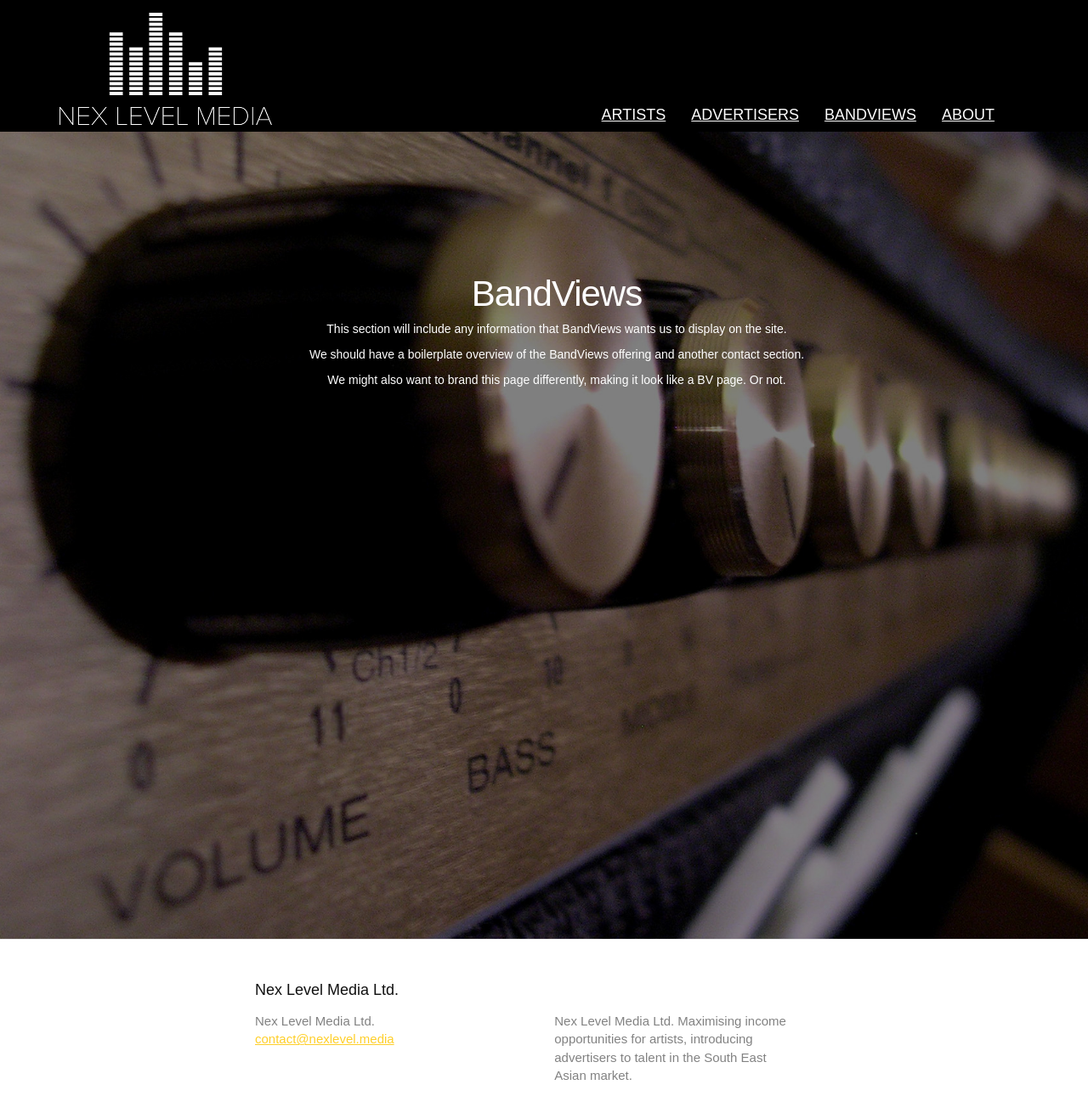
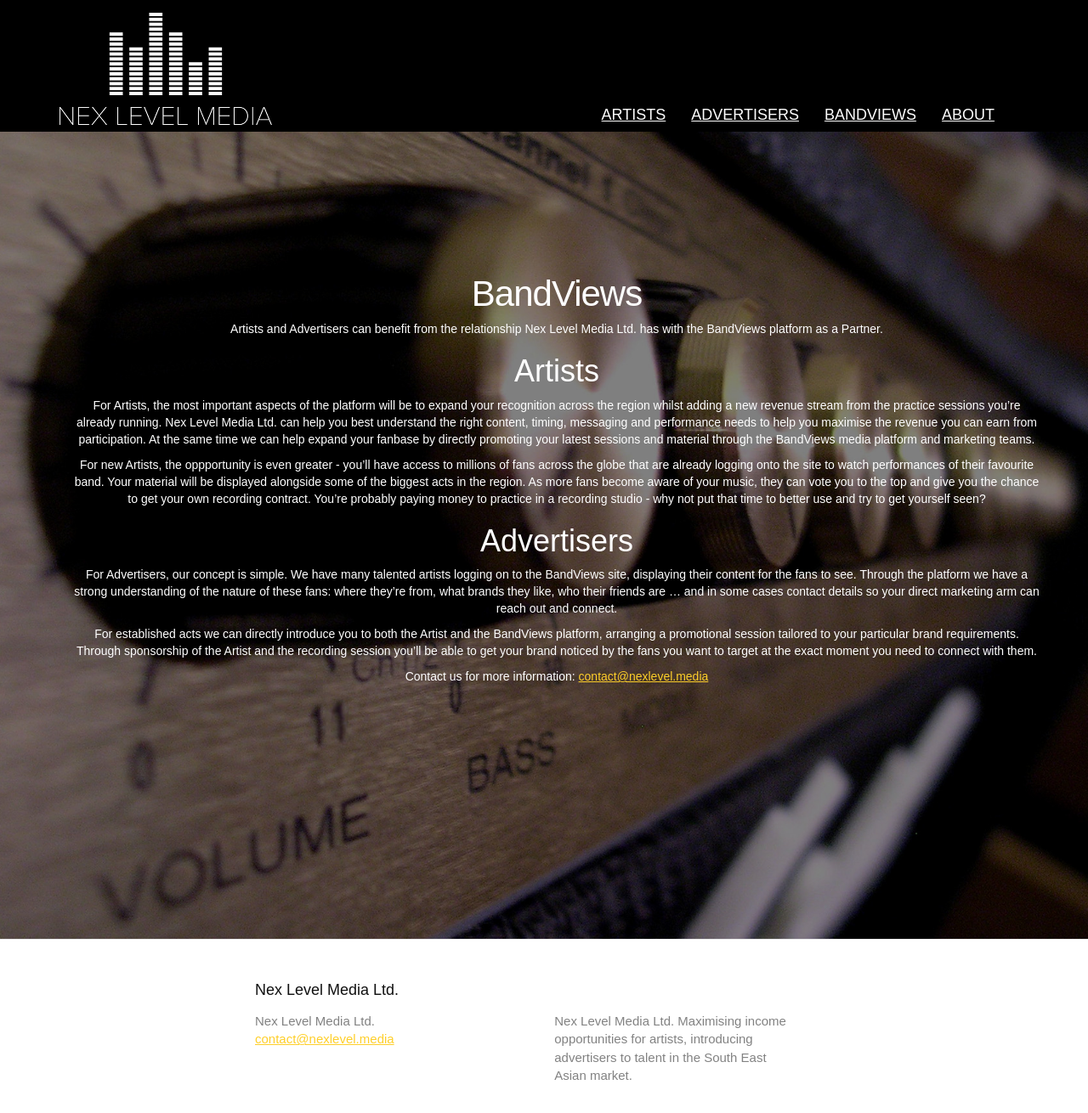
Before and after one commit to NexLevelMedia/NexLevel, a Jekyll site: the page built from bandviews.md, in a window 1280 px wide and 1331 px high. Shown: the top 1310 px of the window at 85% size. Built offline with Jekyll 4.4.1, drawn with Linux system fonts in a browser that asks for light colours.

Commit message:
changed BV page

```diff
--- a/bandviews.md
+++ b/bandviews.md
@@ -4,8 +4,18 @@ title: BandViews
 permalink: /bandviews/
 ---
 
-This section will include any information that BandViews wants us to display on the site.
+Artists and Advertisers can benefit from the relationship Nex Level Media Ltd. has with the BandViews platform as a Partner.
 
-We should have a boilerplate overview of the BandViews offering and another contact section.
+Artists
+=======
+For Artists, the most important aspects of the platform will be to expand your recognition across the region whilst adding a new revenue stream from the practice sessions you're already running. Nex Level Media Ltd. can help you best understand the right content, timing, messaging and performance needs to help you maximise the revenue you can earn from participation. At the same time we can help expand your fanbase by directly promoting your latest sessions and material through the BandViews media platform and marketing teams.
 
-We might also want to brand this page differently, making it look like a BV page. Or not.
+For new Artists, the oppportunity is even greater - you'll have access to millions of fans across the globe that are already logging onto the site to watch performances of their favourite band. Your material will be displayed alongside some of the biggest acts in the region. As more fans become aware of your music, they can vote you to the top and give you the chance to get your own recording contract.  You're probably paying money to practice in a recording studio - why not put that time to better use and try to get yourself seen?
+
+Advertisers
+===========
+For Advertisers, our concept is simple. We have many talented artists logging on to the BandViews site, displaying their content for the fans to see. Through the platform we have a strong understanding of the nature of these fans: where they're from, what brands they like, who their friends are ... and in some cases contact details so your direct marketing arm can reach out and connect.
+
+For established acts we can directly introduce you to both the Artist and the BandViews platform, arranging a promotional session tailored to your particular brand requirements. Through sponsorship of the Artist and the recording session you'll be able to get your brand noticed by the fans you want to target at the exact moment you need to connect with them.
+
+Contact us for more information: <contact@nexlevel.media>
```
